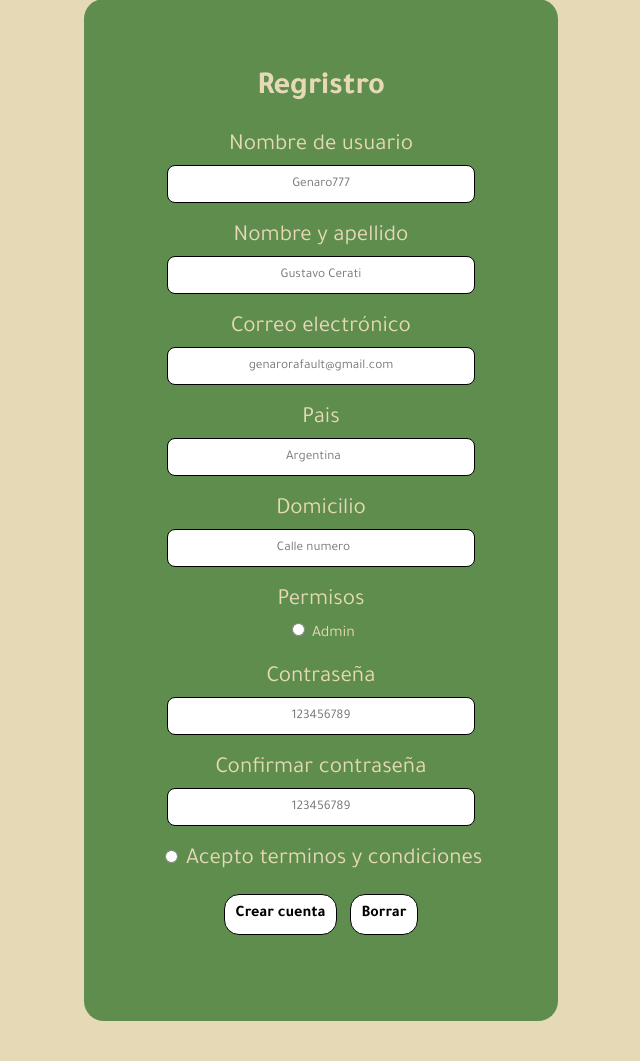
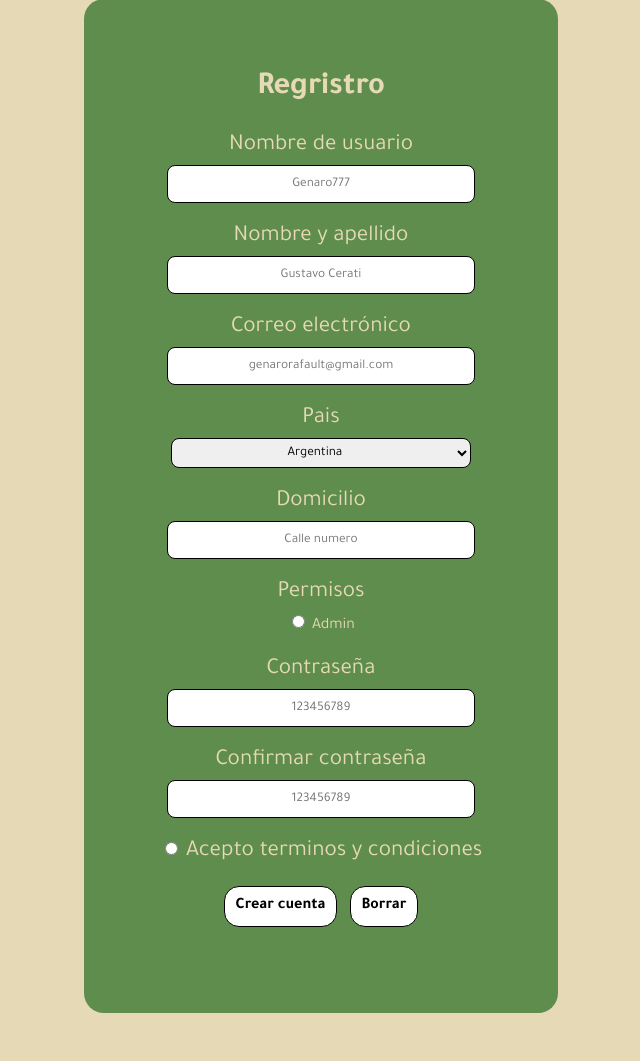
Before and after one commit to jiiikan/grupo_2_mate-ar, a Node server app: page /users/registro in a window 1280 px wide. Shown: the part 216-1277 px from the top of the page, without its empty margins (319-959 px from the left). Run offline with Node 20, Linux system fonts and the light colour scheme; some libraries are stand-ins or nearby versions.

Commit message:
registro multer

```diff
--- a/src/views/users/registro.ejs
+++ b/src/views/users/registro.ejs
@@ -12,7 +12,7 @@
   <%- include("../partials/header") %>
 
     <main class="main">
-    <form method="POST" class="box-register" enctype="multipart/form-data">
+    <form method="POST" class="box-register" enctype="multipart/form-data" action="/users/registro">
 
       <h1>Regristro</h1>
 
@@ -49,10 +49,15 @@
 
 
       <label class="registro">Pais</label>
-      <input type="number" class="in-register" name="pais" placeholder="Argentina" >
+      <select name="pais" class="in-register">
+        <option value="Argentina">Argentina</option>
+        <option value="Peru">Peru</option>
+        <option value="Brasil">Brasil</option>
+        <option value="Mexico">Mexico</option>
+      </select>
 
       <label class="registro">Domicilio</label>
-      <input type="number" class="in-register" name="domicilio" placeholder="Calle numero" >
+      <input type="text" class="in-register" name="domicilio" placeholder="Calle numero" >
 
       <label class="registro">Permisos</label>
       <label><input type="radio" name="admin"> Admin</label>
```
